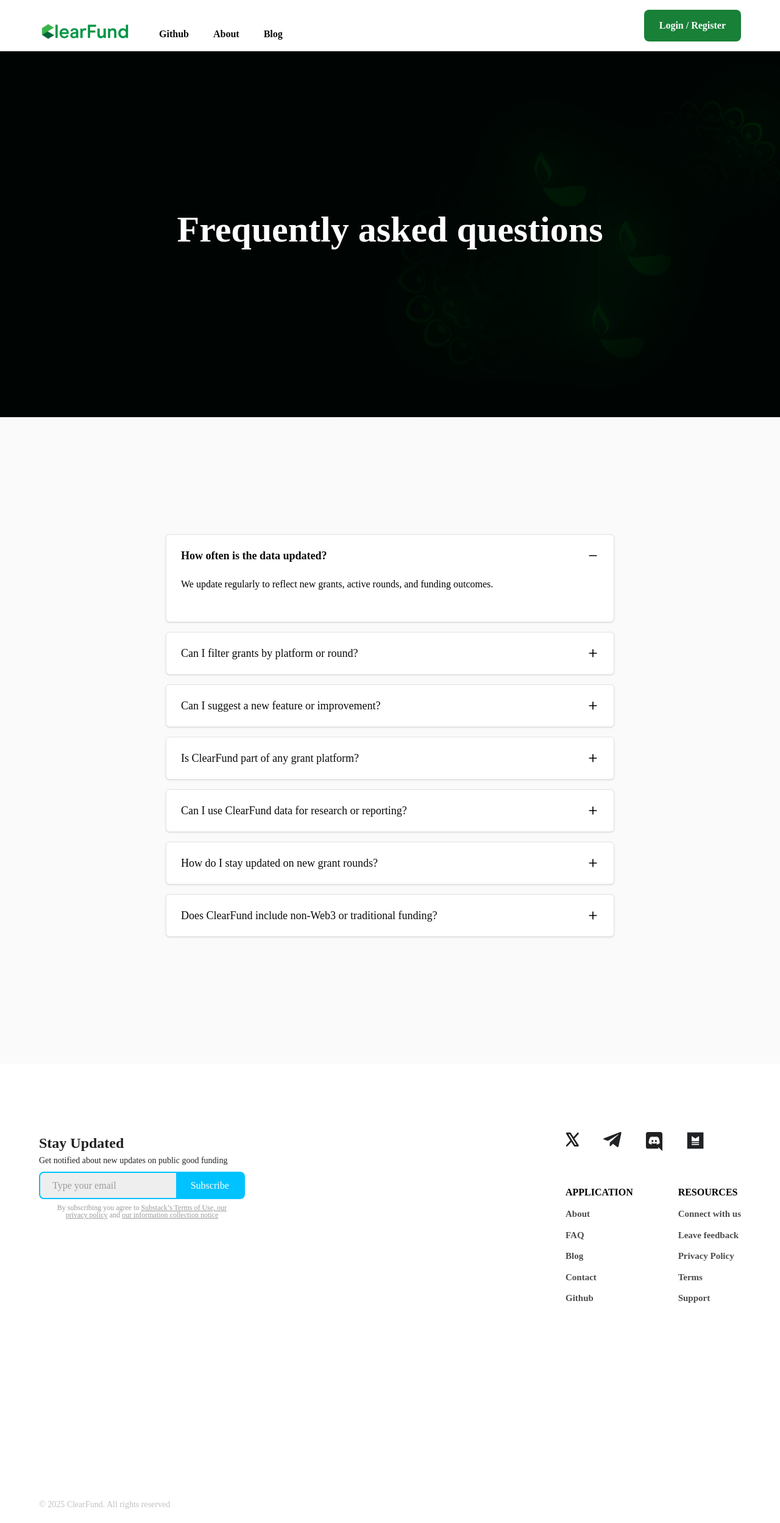
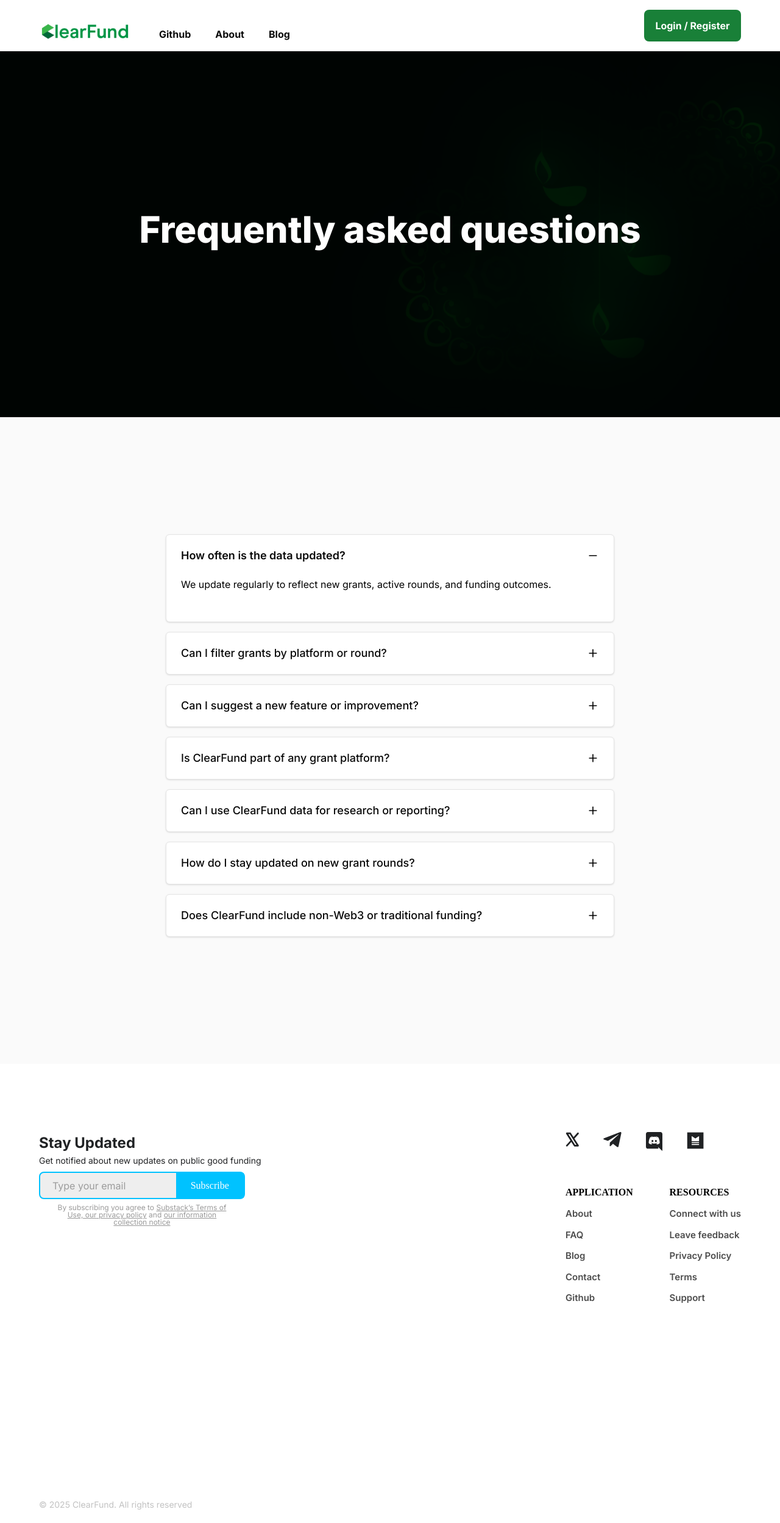
Before and after one commit to LighthouseL2/Clearfund, a Next.js app: page /faq in a window 1280 px wide. Shown: the whole page at 61% size. Built offline with nearby package versions, Linux system fonts and the light colour scheme; a web font is replaced by a local one.

Commit message:
changed font to Inter

```diff
--- a/src/app/layout.js
+++ b/src/app/layout.js
@@ -1,7 +1,12 @@
 // import { Geist, Geist_Mono } from "next/font/google";
+import { Inter } from 'next/font/google'
 
 import { ReduxProvider } from "@/redux/reduxProvider";
 import "./globals.css";
+import next from "next";
+
+
+const inter = Inter({ subsets: ['latin'] })
 
 
 // const geistSans = mordern({
@@ -28,7 +33,7 @@ export default function RootLayout({ children }) {
           rel="stylesheet">
         </link>
       </head>
-      <body>
+      <body className={inter.className}>
         <ReduxProvider>
           {children}
         </ReduxProvider>
--- a/src/app/page.js
+++ b/src/app/page.js
@@ -104,12 +104,12 @@ export default function Home() {
         <div className={`px-[5%] w-[90%] mx-auto rounded-2xl h-[621px]
          flex items-center justify-center flex-col bg-[url(/details.jpg)] bg-cover bg-center`}>
             <div className="flex items-center justify-center flex-col space-y-10">
-                <h1 className="text-black font-sans font-extrabold text-[36px] md:text-[76px] w-full
+                <h1 className="text-black font-extrabold text-[36px] md:text-[76px] w-full
                     lg:w-[800px] text-center md:leading-20 leading-10" style={{fontWeight: 900}}>
                     All Funding Details <br /> <span className="text-white">in One Hub</span>
                 </h1>
 
-                <p className="text-[22px] text-center md:w-[27.2rem] font-sans  font-semibold text-black/70
+                <p className="text-[22px] text-center md:w-[27.2rem] font-semibold text-black/70
                     leading-[1.8rem]">
                     From past funding data to live funding opportunities, all
                     in one searchable place to keep you ahead.
--- a/src/components/Footer.jsx
+++ b/src/components/Footer.jsx
@@ -28,8 +28,7 @@ const Footer = () => {
         let domain = emailArray[1]
         let username = emailArray[0]
 
-        // router.push(`https://substack.com/sign-in?redirect=https%3A%2F%2Fclearfund.substack.com%2F&for_pub
-        //     =clearfund&email=${username}%40${domain}&change_user=false`)
+
         window.open(`https://substack.com/sign-in?redirect=https%3A%2F%2Fclearfund.substack.com%2F&for_pub=clearfund&email=${username}%40${domain}&change_user=false`, '_blank')
         return true
     }
@@ -42,12 +41,12 @@ const Footer = () => {
                     <a href=""><img src="/projectLogo.png" alt="logo" /></a>
                 </div> */}
 
-                <h2 className="text-[24px] font-sans text-[#202224] font-bold">Stay Updated</h2>
-                <p className="mb-2 text-[#202224] font-sans text-[14px]">
+                <h2 className="text-[24px] text-[#202224] font-bold">Stay Updated</h2>
+                <p className="mb-2 text-[#202224] text-[14px]">
                     Get notified about new updates on public good funding
                 </p>
                 <form className="border-2 border-[#00C2FF] h-[45.33984375px] rounded-md w-full sm:w-5/6 bg-[#EEEEEE]  md:w-4/6 lg:w-[44%] flex mb-2">
-                    <input type="text" className="outline-none w-2/3 p-5 font-sans text-[16px] text-black/70 "
+                    <input type="text" className="outline-none w-2/3 p-5 text-[16px] text-black/70 "
                         placeholder="Type your email"
                         value={email}
                         onChange={(e) => setEmail(e.target.value) }/>
@@ -56,7 +55,7 @@ const Footer = () => {
 
                 <div className="sm:w-5/6 md:w-4/6 lg:w-[44%] text-center">
                     <p className="mb-20 text-center text-black/40 w-full px-5 text-[12px]
-                    leading-3 font-sans">
+                    leading-3">
                         By subscribing you agree to <Link target="_blank" href={"https://substack.com/tos"} className="underline">
                         Substack’s Terms of Use, our</Link><Link target="_blank" className="underline" href={"https://substack.com/privacy"}> privacy policy</Link>{" "}
                          and <Link target="_blank" href={"https://substack.com/ccpa#personal-data-collected"} className="underline"> our information collection notice</Link>
@@ -106,17 +105,17 @@ const Footer = () => {
                 <div className="flex justify-between ">
                     <div>
                         <h3 className="uppercase mb-3 font-sans font-bold text-[16px]">Application</h3>
-                        <ul className="space-y-3 font-sans text-black/70 text-[15px]">
-                            <li><Link className="font-sans font-semibold hover:scale-105 transition-all block hover:text-[#198038]" href={"/about"}>
+                        <ul className="space-y-3  text-black/70 text-[15px]">
+                            <li><Link className="font-semibold hover:scale-105 transition-all block hover:text-[#198038]" href={"/about"}>
                                 About</Link></li>
-                            <li><Link className="font-sans font-semibold hover:scale-105 transition-all block hover:text-[#198038]" href={"/faq"}>
+                            <li><Link className="font-semibold hover:scale-105 transition-all block hover:text-[#198038]" href={"/faq"}>
                                 FAQ</Link></li>
-                            <li><Link className="font-sans font-semibold hover:scale-105 transition-all block hover:text-[#198038]" href={"https://clearfund.substack.com"} target="_blank">
+                            <li><Link className="font-semibold hover:scale-105 transition-all block hover:text-[#198038]" href={"https://clearfund.substack.com"} target="_blank">
                                 Blog</Link></li>
-                            <li><Link className="font-sans font-semibold hover:scale-105 transition-all block hover:text-[#198038]" target="_blank" href={"https://docs.google.com/forms/d/e/1FAIpQLSen8RTa49H2W_8VUgX-Z-5i08LUjLf1x0Cey_1aB9dAs6qkFA/viewform?usp=header"}>
+                            <li><Link className="font-semibold hover:scale-105 transition-all block hover:text-[#198038]" target="_blank" href={"https://docs.google.com/forms/d/e/1FAIpQLSen8RTa49H2W_8VUgX-Z-5i08LUjLf1x0Cey_1aB9dAs6qkFA/viewform?usp=header"}>
                                 Contact
                             </Link></li>
-                            <li><Link className="font-sans font-semibold hover:scale-105 transition-all block hover:text-[#198038]" target="_blank" href={"https://github.com/LighthouseL2/Clearfund"}>
+                            <li><Link className="font-semibold hover:scale-105 transition-all block hover:text-[#198038]" target="_blank" href={"https://github.com/LighthouseL2/Clearfund"}>
                                 Github
                             </Link></li>
                         </ul>
@@ -126,11 +125,11 @@ const Footer = () => {
                     <div>
                         <h3 className="uppercase mb-3 font-bold text-[16px] font-sans">RESOURCES </h3>
                         <ul className="space-y-3 text-black/70 text-[15px]">
-                            <li><Link className="font-sans font-semibold hover:scale-105 transition-all block hover:text-[#198038]" href={"/connect-with-us"}>Connect with us</Link></li>
-                            <li><Link className="font-sans font-semibold hover:scale-105 transition-all block hover:text-[#198038]" target="_blank" href={"https://form.typeform.com/to/qJv3uhi8"}>Leave feedback</Link></li>
-                            <li><Link className="font-sans font-semibold hover:scale-105 transition-all block hover:text-[#198038]" href={"/privacy-policy"}>Privacy Policy</Link></li>
-                            <li><Link className="font-sans font-semibold hover:scale-105 transition-all block hover:text-[#198038]" href={"/terms"}>Terms</Link></li>
-                            <li><Link className="font-sans font-semibold hover:scale-105 transition-all block hover:text-[#198038]" href={"/support"}>Support</Link></li>
+                            <li><Link className="font-semibold hover:scale-105 transition-all block hover:text-[#198038]" href={"/connect-with-us"}>Connect with us</Link></li>
+                            <li><Link className="font-semibold hover:scale-105 transition-all block hover:text-[#198038]" target="_blank" href={"https://form.typeform.com/to/qJv3uhi8"}>Leave feedback</Link></li>
+                            <li><Link className="font-semibold hover:scale-105 transition-all block hover:text-[#198038]" href={"/privacy-policy"}>Privacy Policy</Link></li>
+                            <li><Link className="font-semibold hover:scale-105 transition-all block hover:text-[#198038]" href={"/terms"}>Terms</Link></li>
+                            <li><Link className="font-semibold hover:scale-105 transition-all block hover:text-[#198038]" href={"/support"}>Support</Link></li>
                         </ul>
                     </div>
 
@@ -139,7 +138,7 @@ const Footer = () => {
             </div>
 
             <div className="mt-[316px] justify-between w-full ">
-                <p className="text-[14px] text-[#99999999] font-sans">© {today} ClearFund. All rights reserved</p>
+                <p className="text-[14px] text-[#99999999]">© {today} ClearFund. All rights reserved</p>
             </div>
         </div>
     </footer>
--- a/src/components/grantBox.jsx
+++ b/src/components/grantBox.jsx
@@ -8,7 +8,7 @@ const GrantBox = () => {
   return (
     <div className="px-[5%]  py-[5rem] relative pb-[7rem] ">
         <header className="py-[3rem] text-center">
-            <h1 className="font-bold font-sans leading-15 mb-5 text-[56px] text-black w-full text-center">
+            <h1 className="font-extrabold leading-15 mb-5 text-[56px] text-black w-full text-center">
                 Uncover What’s Next in <span className="text-[#7CB53E]">Web3 Funding</span>
             </h1>
             <p className="text-[25px] font-medium">View past grant history, active and upcoming funding opportunities all in one place.</p>
--- a/src/components/navHeader.jsx
+++ b/src/components/navHeader.jsx
@@ -15,14 +15,14 @@ const NavHeader = ({toggle, setToggle, setOpenMenu, openMenu, setBlur}) => {
         </div>
 
         <ul className="md:flex md:w-[45%] lg:w-[55%] xl:w-[65%] gap-10 hidden items-center">
-            <li><Link className="font-sans font-bold text-[16px] hover:scale-105 transition-all block hover:text-[#198038]" target="_blank" href={"https://github.com/LighthouseL2/Clearfund"}>Github</Link></li>
-            <li><Link className="font-sans font-bold text-[16px] hover:scale-105 transition-all block hover:text-[#198038]" href={"/about"}>About</Link></li>
-            <li><Link className="font-sans font-bold text-[16px] hover:scale-105 transition-all block hover:text-[#198038]" target="_blank" href={"https://clearfund.substack.com"}>Blog</Link></li>
+            <li><Link className="font-bold text-[16px] hover:scale-105 transition-all block hover:text-[#198038]" target="_blank" href={"https://github.com/LighthouseL2/Clearfund"}>Github</Link></li>
+            <li><Link className="font-bold text-[16px] hover:scale-105 transition-all block hover:text-[#198038]" href={"/about"}>About</Link></li>
+            <li><Link className="font-bold text-[16px] hover:scale-105 transition-all block hover:text-[#198038]" target="_blank" href={"https://clearfund.substack.com"}>Blog</Link></li>
         </ul>
 
 
         <Link href="/?route=login"
-          className="w-[159.17px] md:flex items-center font-sans justify-center
+          className="w-[159.17px] md:flex items-center justify-center
             font-bold hover:bg-black bg-[#198038] hidden hover:scale-105 transition-all
           text-white text-[16px] h-[52px]  rounded-md" onClick={() => {
             setToggle(true)
```
Also changed, not shown: src/components/discover.jsx (+4 -4 lines), src/components/faq.jsx (+6 -6 lines), src/components/hero.jsx (+7 -8 lines), src/components/menuDropdown.jsx (+4 -4 lines), src/components/recentPost.jsx (+2 -27 lines).
